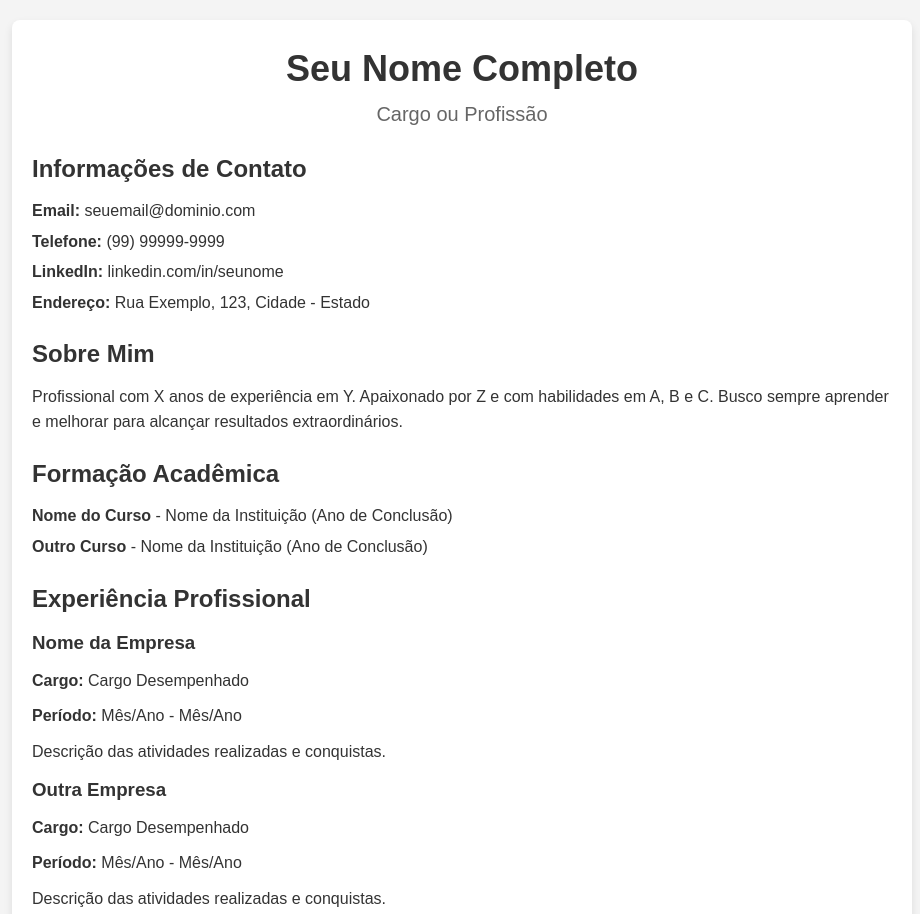
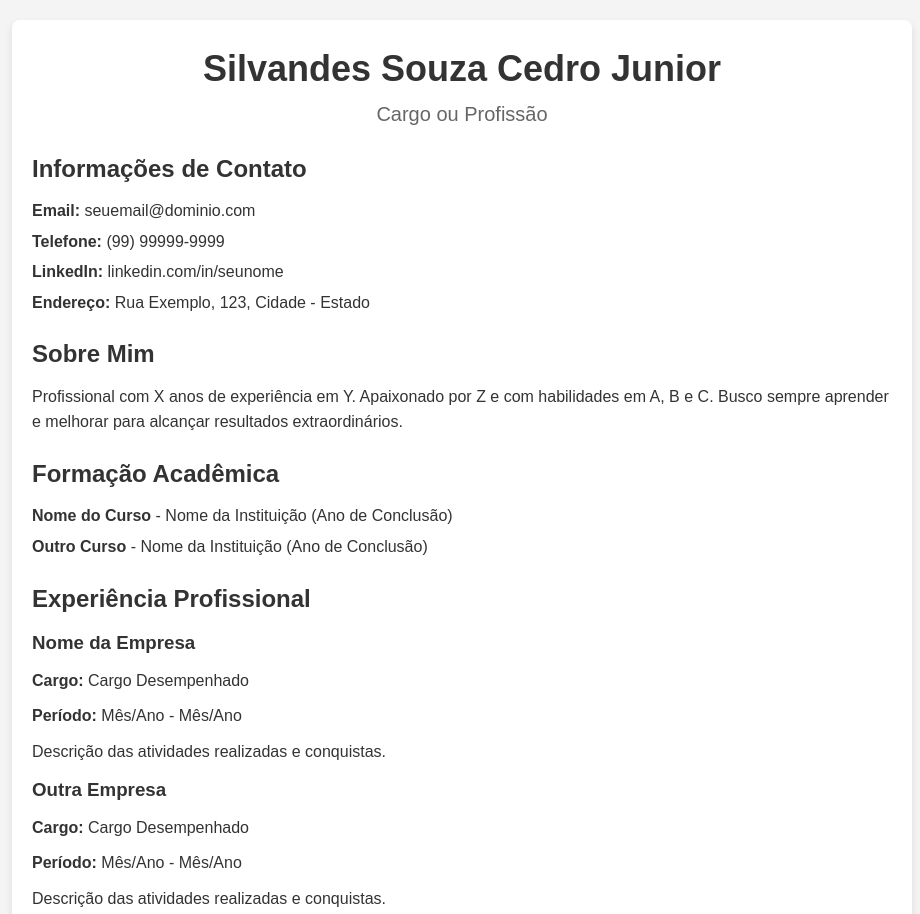
Before and after one commit to SilvandesCedro/curriculumvitae, a plain HTML site: page index.html in a window 1280 px wide. Shown: the top 914 px of the page, without its empty margins (178-1098 px from the left). Drawn offline with Linux system fonts and the light colour scheme.

Commit message:
Atualizando meu nome

```diff
--- a/index.html
+++ b/index.html
@@ -88,7 +88,7 @@
 <body>
     <div class="container">
         <header class="header">
-            <h1>Seu Nome Completo</h1>
+            <h1>Silvandes Souza Cedro Junior</h1>
             <p class="subtitle">Cargo ou Profissão</p>
         </header>
 
```
